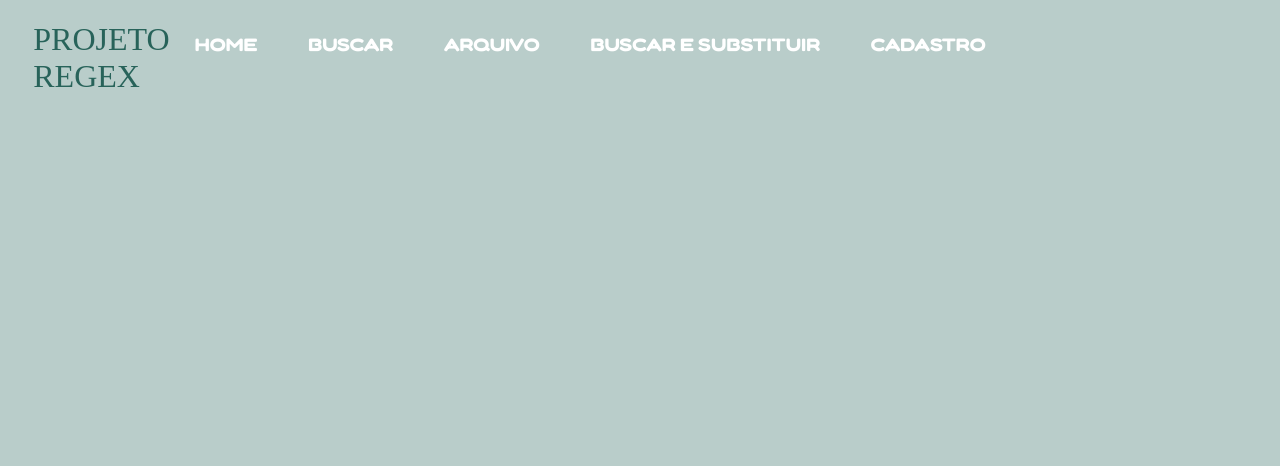
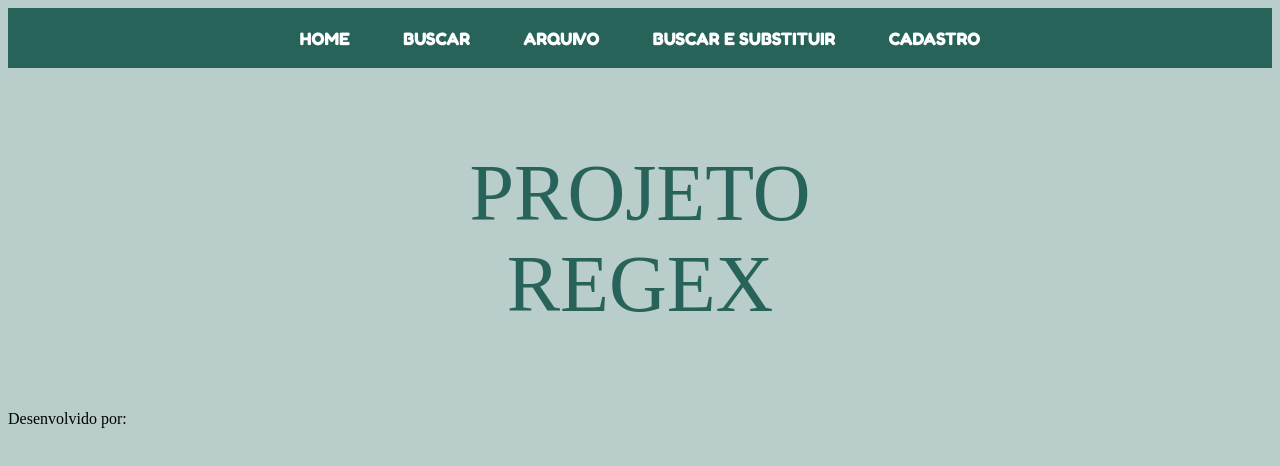
Before and after one commit to twistpucrio/2024_projetoFormularioG2, a plain HTML site: page index.html in a window 1280 px wide. Drawn offline with Linux system fonts and the light colour scheme; a web font is replaced by a local one.

Commit message:
segunda atualização da home

```diff
--- a/index.html
+++ b/index.html
@@ -10,7 +10,6 @@
     <div id = "container">
         <header id = "header"></header>
         <nav id = "navigator">
-            <p>PROJETO <br/>REGEX</p>
             <a href = "index.html"> HOME </a>
             <a href = "pagina2.html"> BUSCAR </a>
             <a href = "pagina3.html"> ARQUIVO </a>
@@ -18,8 +17,12 @@
             <a href = "pagina5.html"> CADASTRO </a>
 
         </nav>
-        <section id = "main"></section>
-        <footer id = "footer"></footer>
+        <section id = "main">
+            <p class = "title">PROJETO <br/>REGEX</p>
+        </section>
+        <footer id = "footer">
+            <p>Desenvolvido por:</p>
+        </footer>
     </div>
 </body>
 </html>
--- a/style.css
+++ b/style.css
@@ -1,6 +1,6 @@
 @font-face {
     font-family: 'fredoka';
-    src: url(Fredoka/static/Fredoka_SemiExpanded-Bold.ttf);
+    src: url(Fredoka/static/Fredoka-Bold.ttf);
 }
 
 @font-face {
@@ -13,7 +13,11 @@ body{
 }
 
 #navigator{
-    display:flex;
+
+    text-align: center;
+    background-color: #28635A;
+    padding:1.5%;
+    margin:auto;
 }
 
 nav a{
@@ -22,13 +26,21 @@ nav a{
     font-size:large;
     font-family:"fredoka";
     text-decoration: none;
-
 }
 
-nav p{
-    margin-left:2%;
-    margin-top:1%;
-    font-size:xx-large;
+ p.title{
+    font-size:500%;
     color: #28635A;
     font-family:"fraunces";
+    text-align: center;
 }
+
+nav a:hover{
+    text-decoration: none;
+    background-color: #14302c;
+    border-radius: 25%;
+}
+
+.footer{
+    background-color: #28635A;
+}
```
